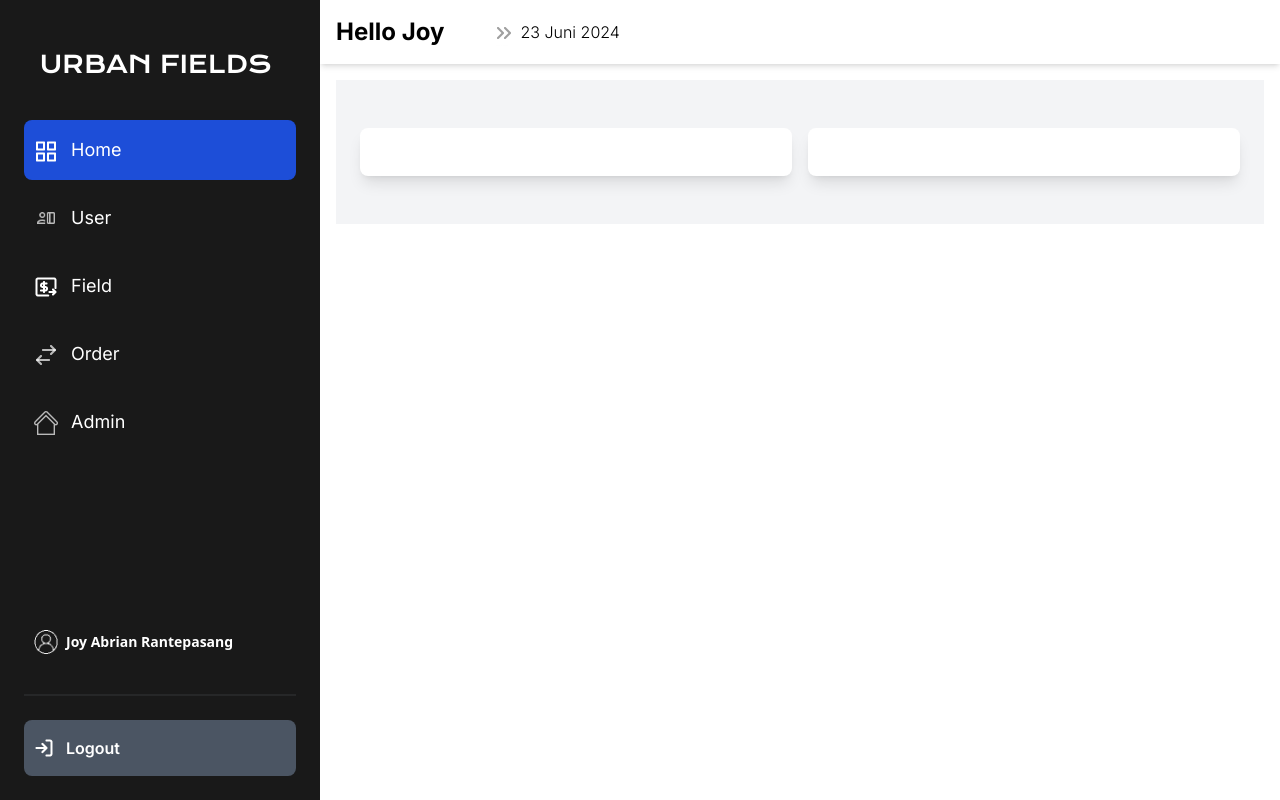
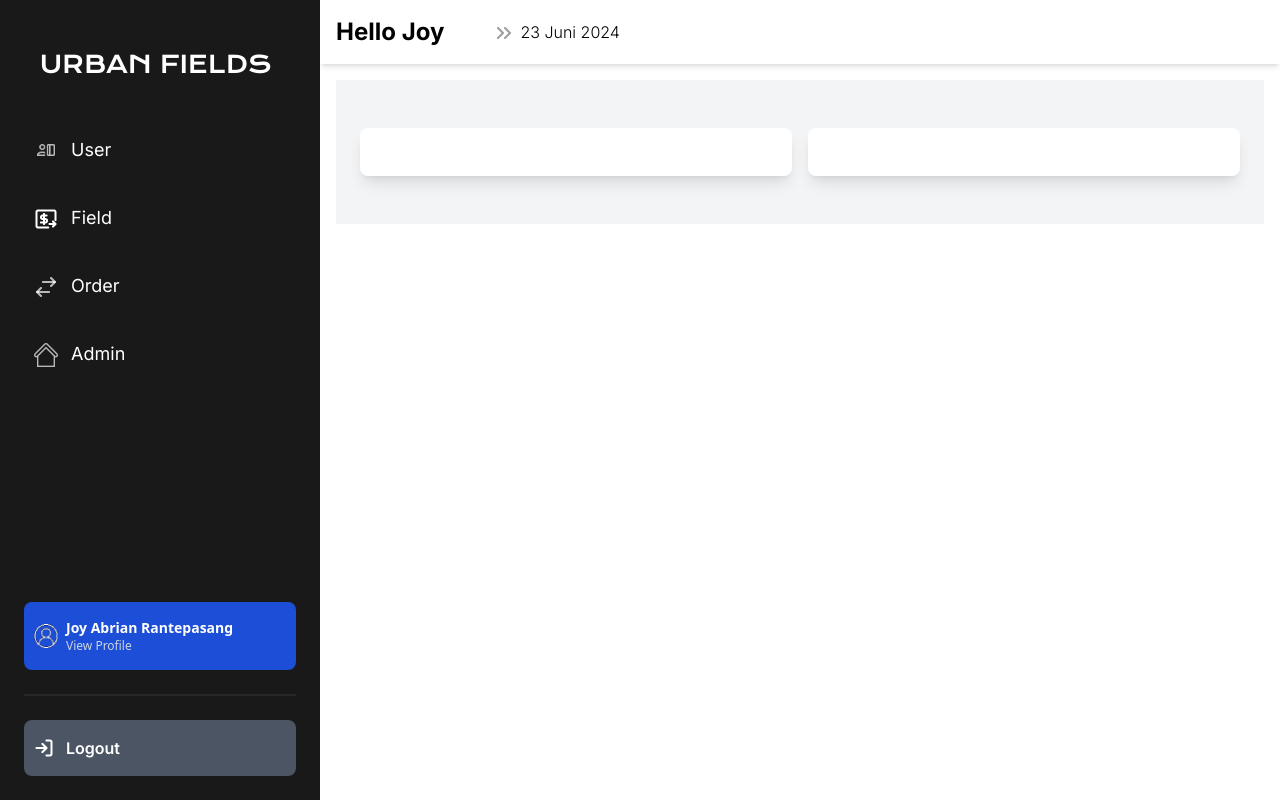
Before and after one commit to JoyAbrian/UrbanField-client, a React (Vite) app: page /dashboard in a window 1280 px wide. Built offline with nearby package versions, Linux system fonts and the light colour scheme.

Commit message:
fix: change sidebar

```diff
--- a/src/components/Layouts/Dashboard/DashboardSidebar.jsx
+++ b/src/components/Layouts/Dashboard/DashboardSidebar.jsx
@@ -9,11 +9,6 @@ const DashboardSidebar = () => {
       <div>
         <h1 className="text-white text-2xl font-KronaOne ml-4">URBAN FIELDS</h1>
         <ul className="mt-10 font-Inter text-lg">
-          <Link to="/dashboard">
-            <li className={`px-2.5 rounded-lg py-4 my-2 cursor-pointer items-center ${currentPath === '/dashboard' ? 'bg-blue-700' : 'hover:bg-gray-700'}`}>
-              <img src="/img/dashboard_item/home.png" className="w-6 inline-block mr-2" /> Home
-            </li>
-          </Link>
           <Link to="/dashboard/users">
             <li className={`px-2.5 rounded-lg py-4 my-2 cursor-pointer items-center ${currentPath === '/dashboard/users' ? 'bg-blue-700' : 'hover:bg-gray-700'}`}>
               <img src="/img/dashboard_item/user.png" className="w-6 inline-block mr-2" /> User
@@ -37,16 +32,23 @@ const DashboardSidebar = () => {
         </ul>
       </div>
       <div className="mt-auto">
-        <div className="px-2.5 rounded-lg py-4 hover:bg-gray-700 cursor-pointer flex items-center">
+        <Link to="/dashboard">
+            <div className={`flex px-2.5 rounded-lg py-4 my-2 cursor-pointer items-center ${currentPath === '/dashboard' ? 'bg-blue-700' : 'hover:bg-gray-700'}`}>
               <img src="/img/dashboard_item/userIcon.png" className="w-6 inline-block mr-2" />
               <div>
                 <p className="text-sm font-semibold">Joy Abrian Rantepasang</p>
+                <p className="text-xs text-slate-300">View Profile</p>
               </div>
             </div>
+        </Link>
+
         <div className="w-full h-0.5 bg-gray-400 opacity-10 my-6" />
+
+        <Link to="/">
           <div className="px-2.5 rounded-lg py-4 bg-gray-600 font-Inter font-semibold cursor-pointer flex items-center mb-2">
             <img src="/img/dashboard_item/logout.png" className="w-6 inline-block mr-2" /> Logout
           </div>
+        </Link>
       </div>
     </div>
   );
--- a/src/components/Layouts/NavBar.jsx
+++ b/src/components/Layouts/NavBar.jsx
@@ -2,7 +2,7 @@ import LandingPageButton from "../Elements/Button/LandingPageButton";
 
 const NavBar = () => {
     return (
-        <nav className="flex w-screen top-0 z-20 py-2 px-24 justify-between select-none bg-white shadow-lg">
+        <nav className="flex w-screen top-0 z-20 py-2 px-24 justify-between select-none bg-white shadow-lg sticky">
             <div className="flex items-center cursor-pointer">
                 <img src="img/icon.png" alt="logo"/>
                 <h1 className="text-black text-2xl font-KronaOne ml-4">URBAN FIELDS</h1>
```
Lines whose indentation alone changed are shown as unchanged.
